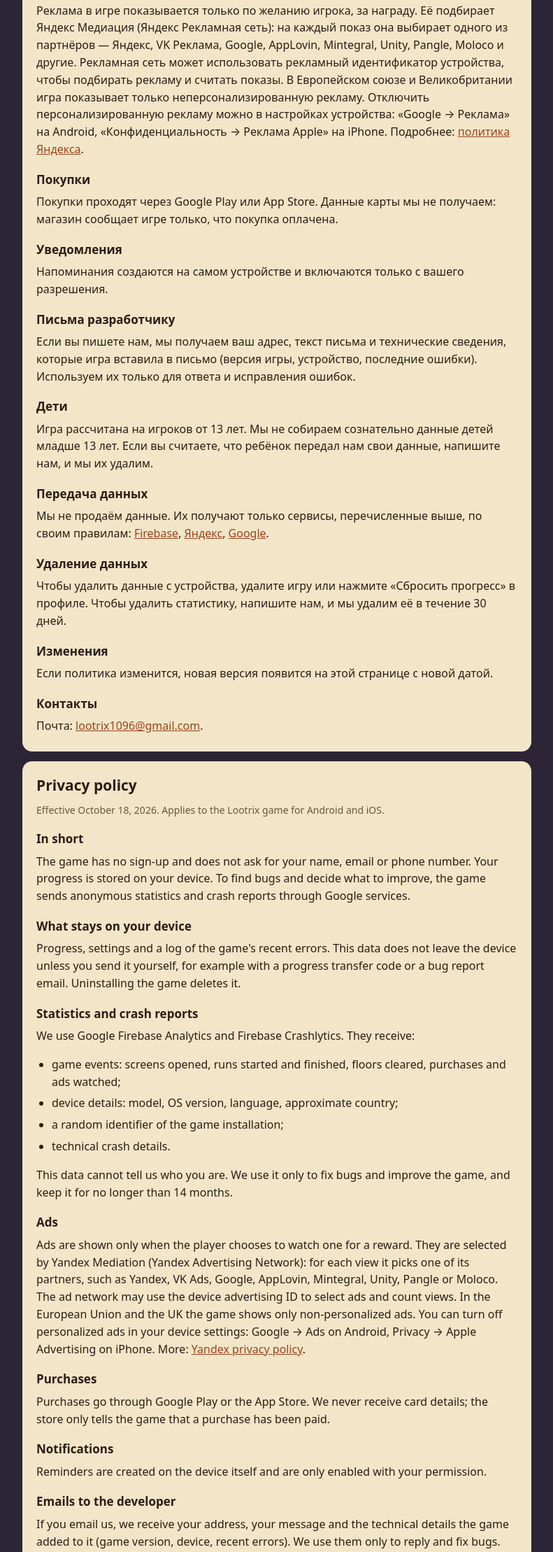
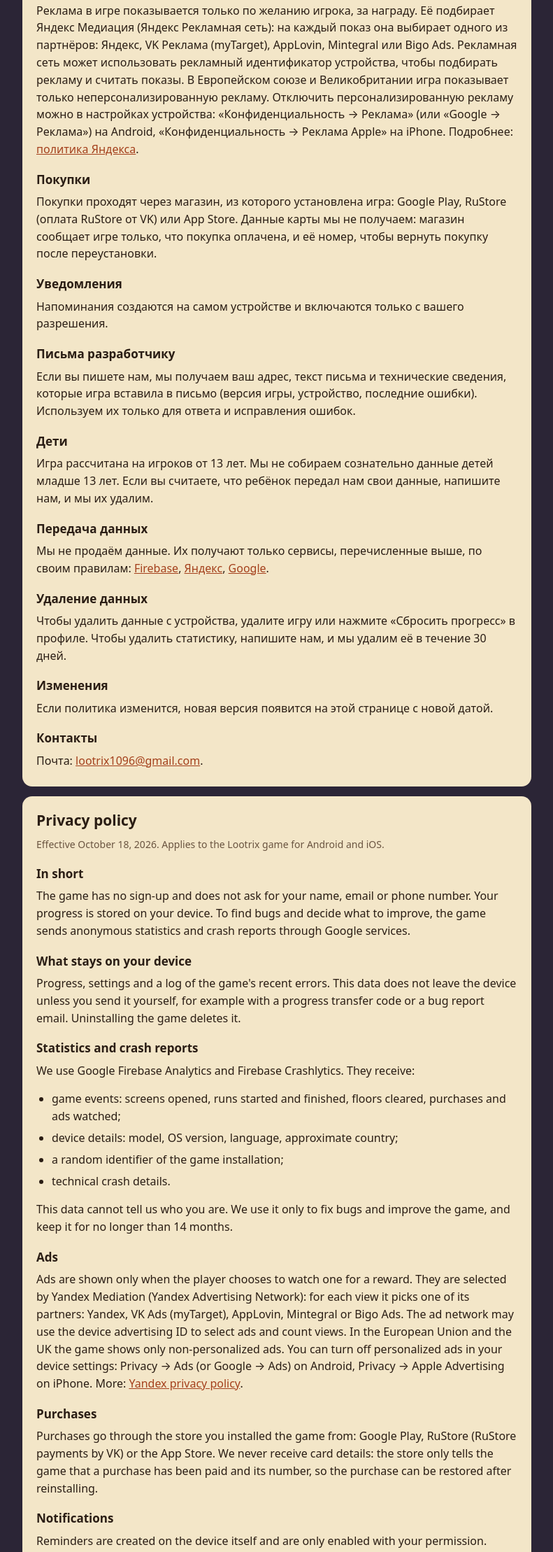
Before and after one commit to Relax1205/lootrix-site, a plain HTML site: page privacy.html in a window 1280 px wide. Shown: the part 938-3156 px from the top of the page at 70% size, without its empty margins (244-1035 px from the left). Drawn offline with Linux system fonts and the light colour scheme.

Commit message:
v0.23.0: библиотека в городе, экран не прыгает наверх, донат и подготовка к RuStore
- Кодекс — здание «Библиотека» в городе (кружок на главной — только пока город закрыт)
- Перерисовка той же страницы (награда, покупка, подвкладка) сохраняет прокрутку
- Донат: цены в рублях в сборке RuStore (поле rub), честная подсказка, когда покупки закрыты,
  «вернуть героя с поручения сразу» за алмазы (взамен билетов Арены), подписка +50% к поручениям
- Сайт: политика конфиденциальности — оплата RuStore, точный список рекламных партнёров; кнопка RuStore
- store/rustore: порядок выпуска с ID приложения, описание, свежие скриншоты; STORES.md — цены в рублях

```diff
--- a/privacy.html
+++ b/privacy.html
@@ -41,15 +41,15 @@
 
     <h3>Реклама</h3>
     <p>Реклама в игре показывается только по желанию игрока, за награду. Её подбирает Яндекс Медиация (Яндекс Рекламная сеть):
-      на каждый показ она выбирает одного из партнёров — Яндекс, VK Реклама, Google, AppLovin, Mintegral, Unity, Pangle, Moloco и другие.
+      на каждый показ она выбирает одного из партнёров: Яндекс, VK Реклама (myTarget), AppLovin, Mintegral или Bigo Ads.
       Рекламная сеть может использовать рекламный идентификатор устройства, чтобы подбирать рекламу и считать показы.
       В Европейском союзе и Великобритании игра показывает только неперсонализированную рекламу.
-      Отключить персонализированную рекламу можно в настройках устройства: «Google → Реклама» на Android, «Конфиденциальность → Реклама Apple» на iPhone.
+      Отключить персонализированную рекламу можно в настройках устройства: «Конфиденциальность → Реклама» (или «Google → Реклама») на Android, «Конфиденциальность → Реклама Apple» на iPhone.
       Подробнее: <a href="https://yandex.ru/legal/confidential/">политика Яндекса</a>.</p>
 
     <h3>Покупки</h3>
-    <p>Покупки проходят через Google Play или App Store. Данные карты мы не получаем:
-      магазин сообщает игре только, что покупка оплачена.</p>
+    <p>Покупки проходят через магазин, из которого установлена игра: Google Play, RuStore (оплата RuStore от VK) или App Store.
+      Данные карты мы не получаем: магазин сообщает игре только, что покупка оплачена, и её номер, чтобы вернуть покупку после переустановки.</p>
 
     <h3>Уведомления</h3>
     <p>Напоминания создаются на самом устройстве и включаются только с вашего разрешения.</p>
@@ -103,15 +103,15 @@
 
     <h3>Ads</h3>
     <p>Ads are shown only when the player chooses to watch one for a reward. They are selected by Yandex Mediation (Yandex Advertising Network):
-      for each view it picks one of its partners, such as Yandex, VK Ads, Google, AppLovin, Mintegral, Unity, Pangle or Moloco.
+      for each view it picks one of its partners: Yandex, VK Ads (myTarget), AppLovin, Mintegral or Bigo Ads.
       The ad network may use the device advertising ID to select ads and count views.
       In the European Union and the UK the game shows only non-personalized ads.
-      You can turn off personalized ads in your device settings: Google → Ads on Android, Privacy → Apple Advertising on iPhone.
+      You can turn off personalized ads in your device settings: Privacy → Ads (or Google → Ads) on Android, Privacy → Apple Advertising on iPhone.
       More: <a href="https://yandex.com/legal/confidential/">Yandex privacy policy</a>.</p>
 
     <h3>Purchases</h3>
-    <p>Purchases go through Google Play or the App Store. We never receive card details;
-      the store only tells the game that a purchase has been paid.</p>
+    <p>Purchases go through the store you installed the game from: Google Play, RuStore (RuStore payments by VK) or the App Store.
+      We never receive card details: the store only tells the game that a purchase has been paid and its number, so the purchase can be restored after reinstalling.</p>
 
     <h3>Notifications</h3>
     <p>Reminders are created on the device itself and are only enabled with your permission.</p>
```
Also changed, not shown: index.html (+4 -2 lines).
